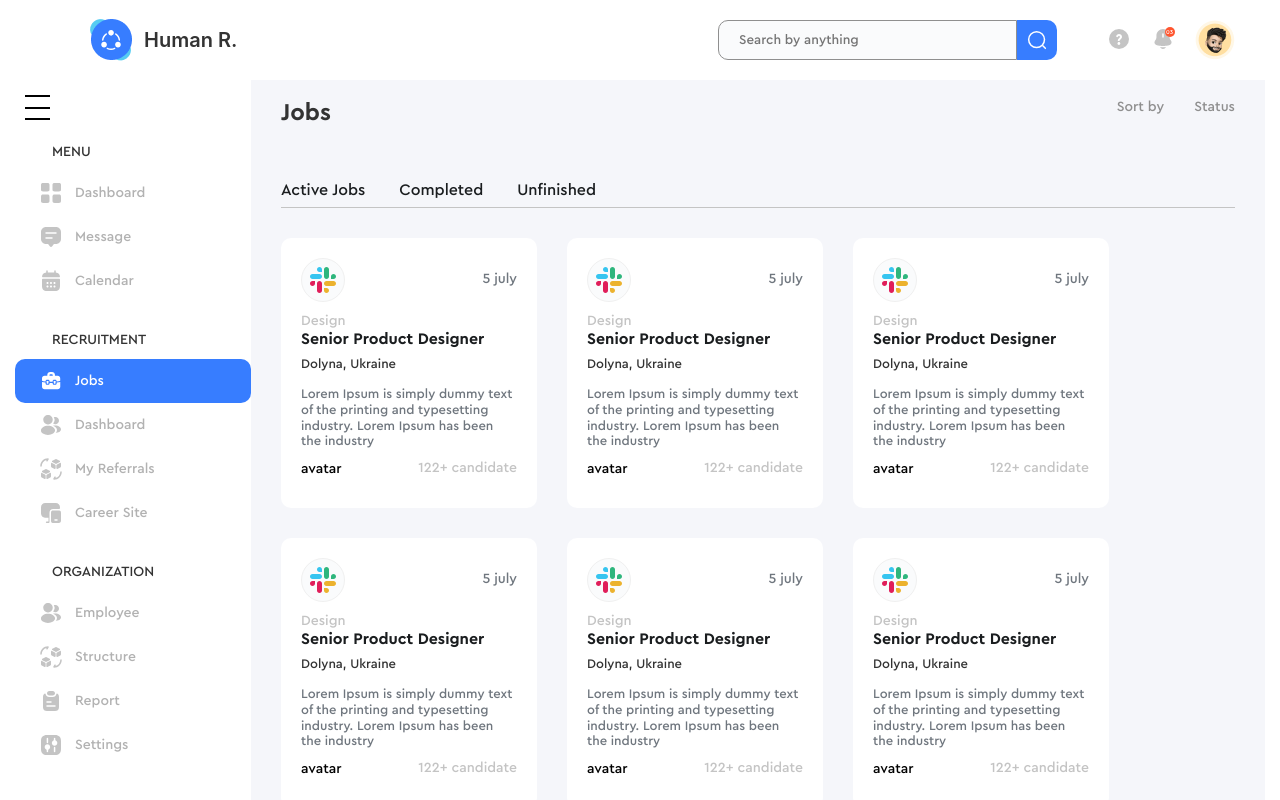
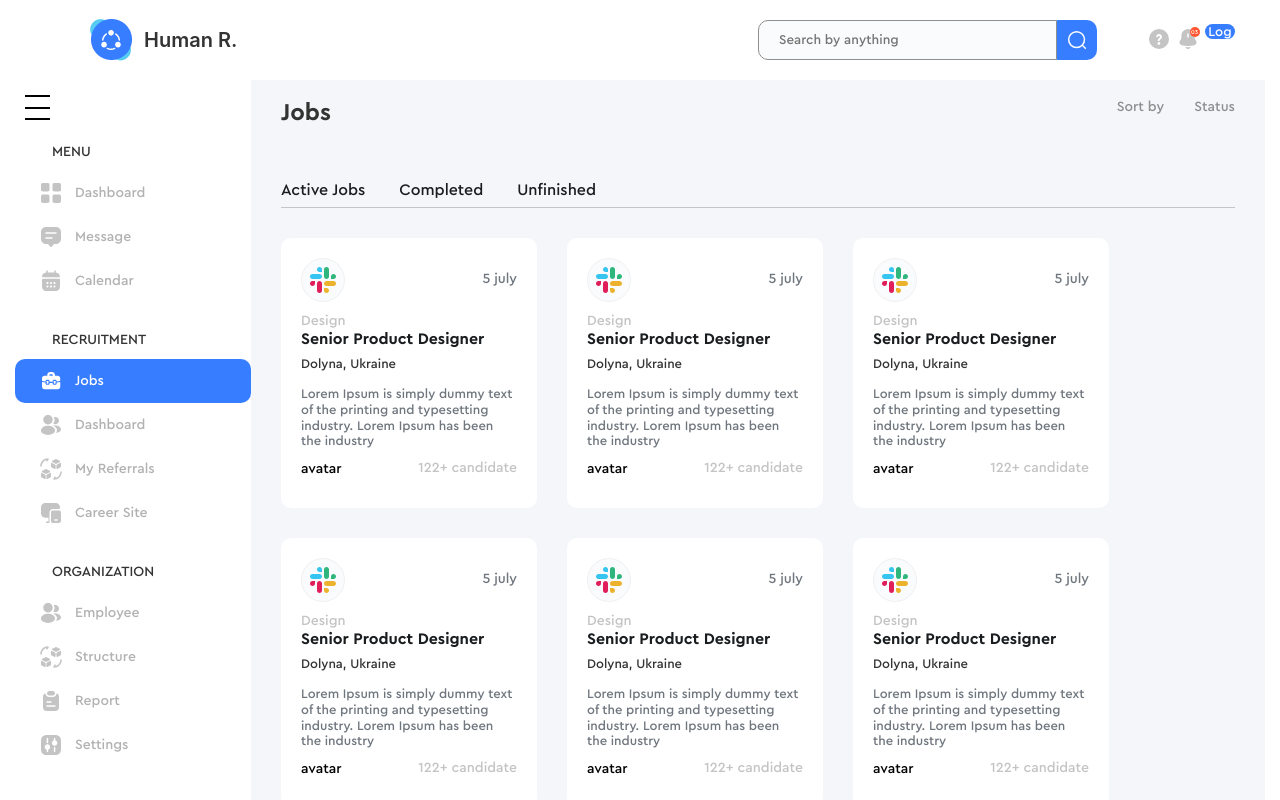
Before and after one commit to SasnykVova/human-frondend, a React (Create React App) app: page /jobs in a window 1280 px wide. Shown: the top 800 px of the page. Built offline with nearby package versions, Linux system fonts and the light colour scheme.

Commit message:
start to add login

```diff
--- a/src/App.js
+++ b/src/App.js
@@ -2,16 +2,16 @@ import React from 'react';
 import './App.css';
 import Navbar from './components/Navbar/Navbar';
 import Candidates from './components/candidates/Candidates';
-import Header from './components/header/Header';
 import { Route, Routes } from 'react-router';
 import Message from './components/message/Message';
 import JobsContainer from './components/jobs/JobsContainer';
+import HeaderContainer from './components/header/HeaderContainer';
 
 
 function App() {
   return (
     <div className='app-wrapper'>
-      <Header/>
+      <HeaderContainer/>
       <Navbar/>
       <div className='main-content'>
         <Routes>
--- a/src/components/header/Header.jsx
+++ b/src/components/header/Header.jsx
@@ -6,12 +6,14 @@ import avatar from '../../assets/icon/search/Group 6.png';
 import logoBack from '../../assets/icon/search/logoBack.png';
 import {ReactComponent as NeedHelp } from '../../assets/icon/search/NeedHelp .svg';
 import {ReactComponent as Bing } from '../../assets/icon/search/bing.svg';
+import MyButton from '../myComponents/button/MyButton';
 
 
 
 
 
-const Header = () => {
+const Header = (props) => {
+    console.log(props)
     return (
         <div className={s.header}>
             <div className={s.header__wrapper}>
@@ -29,7 +31,11 @@ const Header = () => {
                     <div className={s.header__userBlock}>
                         <div><NeedHelp width="24" height="24"/></div>
                         <div><Bing width="24" height="24"/></div>
+                        {props.isAuth
+                        ?
                         <div><img src={avatar} alt='avatar'/></div>
+                        :
+                        <MyButton textBTN={"Log in"}/>}
                     </div>
                 </div>
             </div>
--- a/src/components/header/Header.module.scss
+++ b/src/components/header/Header.module.scss
@@ -86,8 +86,9 @@
 
     &__userBlock {
         display: flex;
-        gap: 20px;
+        gap: 5px;
         align-items: center;
+        justify-content: space-between;
     }
 }
 
--- /dev/null
+++ b/src/components/header/HeaderContainer.jsx
@@ -0,0 +1,22 @@
+import React from "react";
+import { connect } from "react-redux";
+import { isAuthAC } from "../../toolkitRedux/authtoolkitReducer";
+import Header from "./Header";
+
+const mapStateToProps = (state) => {
+    return {
+        isAuth: state.auth.isAuth,
+    }
+}
+
+export const HeaderContainer = () => {
+    return (
+        <div>
+            <Header/>
+        </div>
+    )
+}
+
+export default connect (mapStateToProps, {
+    isAuthAC
+})(Header);
--- a/src/components/jobs/Jobs.jsx
+++ b/src/components/jobs/Jobs.jsx
@@ -16,9 +16,9 @@ const jobsData = [
 
 
 const Jobs = (props) => {
-    // const changeValue = (text) => {
-    //     props.newPostTextAC(text);
-    // }
+    const changeValue = (text) => {
+        props.newPostTextAC(text);
+    }
     const [createNewVacancy, setCreateNewVacancy] = useState(false);
     return (
         <div className={s.jobs}>
@@ -58,7 +58,7 @@ const Jobs = (props) => {
                     <text className={s.itemBlock__newVacancyText}>Create New Job</text>
                 </div>
             </div>
-            {/* <input onChange={(e) => changeValue(e.target.value)} value={props.newPostText}></input> */}
+            <input onChange={(e) => changeValue(e.target.value)} value={props.newPostText}></input>
         </div>
     );
 }
--- /dev/null
+++ b/src/components/myComponents/button/MyButton.jsx
@@ -0,0 +1,13 @@
+import React from 'react';
+import s from "./MyButton.module.scss";
+
+
+const MyButton = ({...props}) => {
+    return (
+        <div className={s.myButton}>
+            <button className={s.myButton__btn}>{props.textBTN}</button>
+        </div>
+    );
+}
+
+export default MyButton;
--- /dev/null
+++ b/src/components/myComponents/button/MyButton.module.scss
@@ -0,0 +1,11 @@
+.myButton {
+
+
+    &__btn {
+        width: 30px;
+        height: 15px;
+        color: white;
+        background-color: #377DFF;
+        border-radius: 10px;
+    }
+}
--- /dev/null
+++ b/src/toolkitRedux/authtoolkitReducer.js
@@ -0,0 +1,18 @@
+import { createAction, createReducer } from "@reduxjs/toolkit";
+
+const initialState = {
+    isAuth: false,
+    login: ''
+};
+
+export const isAuthAC = createAction('IS_AUTH');
+
+export default createReducer(initialState, {
+    [isAuthAC]: (state) => {
+        state.isAuth = state.isAuthAC
+    }
+})
+
+export const getAuth = () => {
+
+}
--- a/src/toolkitRedux/toolkitStore.js
+++ b/src/toolkitRedux/toolkitStore.js
@@ -1,10 +1,12 @@
 import { configureStore } from "@reduxjs/toolkit"
 import { combineReducers } from "redux"
 import jobstoolkitReducer from "./jobstoolkitReducer";
+import authtoolkitReducer from "./authtoolkitReducer";
 
 
 const rootReducer = combineReducers({
     jobsPage: jobstoolkitReducer,
+    auth: authtoolkitReducer,
 })
 
 
@@ -12,5 +14,5 @@ const store = configureStore({
     reducer: rootReducer,
 
 })
-
+window.__store__ = store;
 export default store;
```
Also changed, not shown: src/components/login/login.jsx (added, +19 -0 lines), src/components/login/login.module.scss (added).
